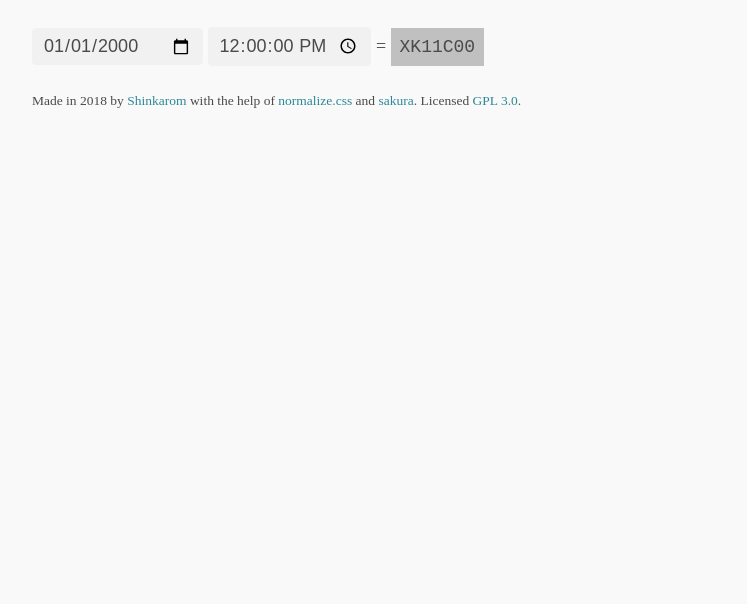
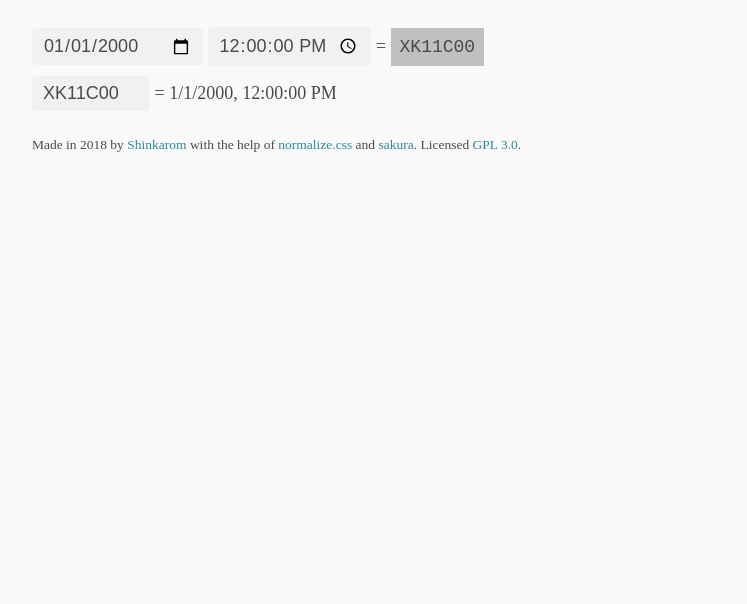
Before and after one commit to shinkarom/clock60, a plain HTML site: page index.html in a window 1280 px wide. Shown: the part 196-800 px from the top of the page, without its empty margins (266-1013 px from the left). Drawn offline with Linux system fonts and the light colour scheme.

Commit message:
Added parsing base60 string to date time.

```diff
--- a/index.html
+++ b/index.html
@@ -34,6 +34,11 @@
 	 <span> = </span>
 	 <span class="datetime" id="custom">XcBJAkz</span>
 	</section>
+	<section>
+	 <input type="text" value="XK11C00" id="custext" size="7">
+	 <span> = </span>
+	 <span id="cusdt"></span>
+	</section>
   </main>
   <footer>
 	<small><p>Made in 2018 by <a href="https://github.com/shinkarom">Shinkarom</a> with the help of <a href="https://necolas.github.io/normalize.css/">normalize.css</a> and <a href="https://oxal.org/projects/sakura/">sakura</a>. Licensed <a href="https://www.gnu.org/licenses/gpl-3.0.en.html">GPL 3.0</a>.</p></small>
--- a/script.js
+++ b/script.js
@@ -4,8 +4,10 @@ function bodyLoad(){
 	showDateTime();
 	var timer = setInterval(showDateTime,500);
 	customDateTime();
+	showCustom();
 	document.querySelector("#date").addEventListener('input',customDateTime);
 	document.querySelector("#time").addEventListener('input',customDateTime);
+	document.querySelector("#custext").addEventListener('input',showCustom);
 }
 
 function toBase60(num){
@@ -17,8 +19,61 @@ function toBase60(num){
 	return res;
 }
 
+function fromBase60(str){
+	var res=0;
+	for(var i=0;i<str.length;i++){
+		var n = alphabet.indexOf(str[i]);
+		if(n==-1) return undefined;
+		res=res*60+n;
+	};
+	return res;
+}
+
+function showCustom(){
+	document.querySelector('#cusdt').innerText = customToDateTime(document.querySelector('#custext').value.trim());
+}
+
+function daysInMonth (month, year) {
+    return new Date(year, month, 0).getDate();
+}
+
+function customToDateTime(str){
+	if(str.length<6)return '';
+	var d = new Date();
+	//
+	var u = fromBase60(str.substr(-1));
+	if(u==undefined) return '';
+	d.setSeconds(u);
+	//
+	u = fromBase60(str.substr(-2,1));
+	if(u==undefined) return '';
+	d.setMinutes(u);
+	//
+	u = fromBase60(str.substr(-3,1));
+	if(u==undefined||u>23) return '';
+	d.setHours(u);
+	//
+	u = fromBase60(str.slice(0,-5));
+	if(u==undefined) return '';
+	d.setFullYear(u);
+	//
+	u = fromBase60(str.substr(-5,1));
+	if(u==undefined||u>12) return '';
+	d.setMonth(u-1);
+	//
+	u = fromBase60(str.substr(-4,1));
+	if(u==undefined||u>daysInMonth(d.getMonth()+1,d.getFullYear())) return '';
+	d.setDate(u);
+	//
+	return isValidDate(d)?d.toLocaleString():'';
+}
+
 function showDateTime(){
 	document.querySelector('#current').innerText = convertDateTime(new Date());
+}
+
+function isValidDate(d){
+	return d instanceof Date && !isNaN(d);
 }
 
 function customDateTime(){
@@ -29,7 +84,7 @@ function customDateTime(){
 	dt.setHours(ta[0]);
 	dt.setMinutes(ta[1]);
 	dt.setSeconds(ta[2]);
-	document.querySelector('#custom').innerText =(dt instanceof Date && !isNaN(dt))?convertDateTime(dt):'' ;
+	document.querySelector('#custom').innerText =isValidDate(dt)?convertDateTime(dt):'' ;
 }
 
 function convertDateTime(dtm){
```
